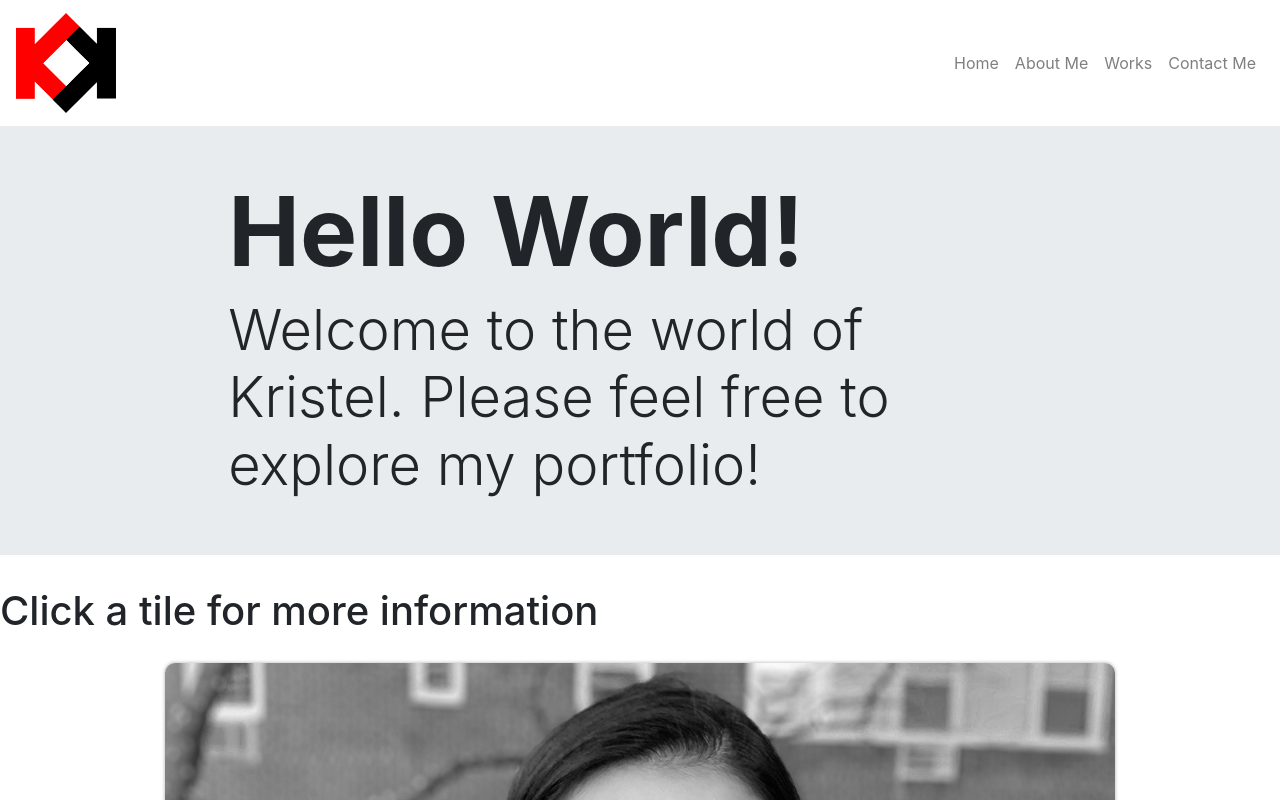
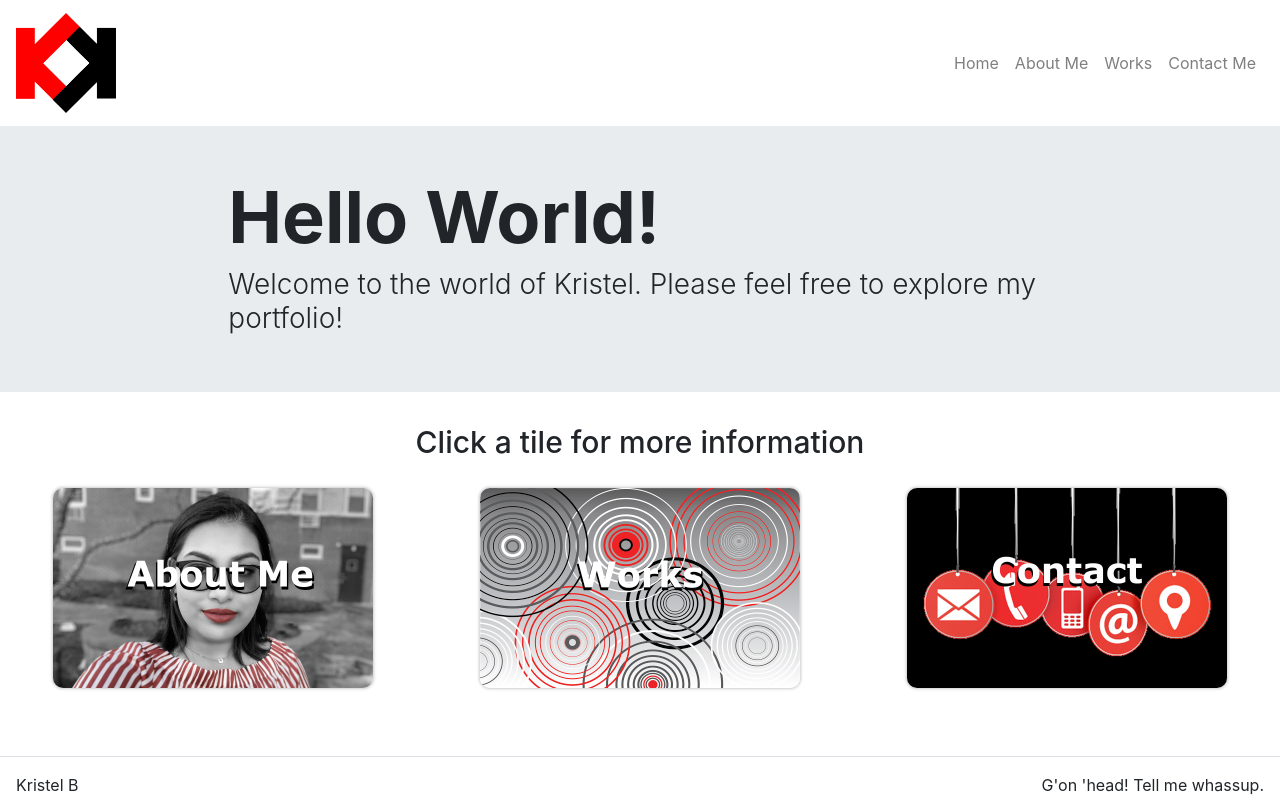
Before and after one commit to kristel-spike/kristel-spike.github.io, a React (Create React App) app in the folder Desktop/kristel-spike.github.io/: page / in a window 1280 px wide. Shown: the top 800 px of the page. Built offline with nearby package versions, Linux system fonts and the light colour scheme.

Commit message:
calling it done at this point

```diff
--- a/Desktop/kristel-spike.github.io/src/components/Form.js
+++ b/Desktop/kristel-spike.github.io/src/components/Form.js
@@ -62,6 +62,7 @@ class Form extends Component {
                 <br></br>
                 <br></br>
                 <label for="message">Message
+                    <br></br>
                     <textarea message={this.state.message} onChange={this.updateMessageLabel} />
                 </label>
 
--- a/Desktop/kristel-spike.github.io/src/components/Projects.js
+++ b/Desktop/kristel-spike.github.io/src/components/Projects.js
@@ -18,7 +18,7 @@ class Projects extends React.Component{
                 {
                     id: 0,
                     title: 'FavLinks',
-                    subTitle: 'React Project that captures your favorite link and displays it.',
+                    subTitle: 'A React Project I worked on.',
                     imgSrc: github,
                     link: 'https://github.com/kristel-spike/favLinks',
                     selected: false
@@ -26,7 +26,7 @@ class Projects extends React.Component{
                 {
                     id: 1,
                     title: 'Behance',
-                    subTitle: 'Check out my other graphic design work.',
+                    subTitle: 'Check out my other design work.',
                     imgSrc: behance,
                     link: 'https://www.behance.net/kristelb',
                     selected: false
--- a/Desktop/kristel-spike.github.io/src/components/Title.js
+++ b/Desktop/kristel-spike.github.io/src/components/Title.js
@@ -11,8 +11,8 @@ function Title(props){
             <Container fluid={true}>
                 <Row className="justify-content-center py-5">
                     <Col md={8} sm={12}>
-                        {props.title && <h1 className="display-1 font-weight-bolder">{props.title}</h1>}
-                        {props.subTitle && <h3 className="display-4 font-weight-light">{props.subTitle}</h3>}
+                        {props.title && <h1 className="display-3 font-weight-bold">{props.title}</h1>}
+                        {props.subTitle && <h3 className="display-5 font-weight-light">{props.subTitle}</h3>}
                     </Col>
                 </Row>
             </Container>
--- a/Desktop/kristel-spike.github.io/src/index.css
+++ b/Desktop/kristel-spike.github.io/src/index.css
@@ -18,8 +18,8 @@ code {
 
 .k-tile-image {
   border-radius: 10px;
-  width: 950px;
-  height: 594px;
+  width: 320px;
+  height: 200px;
   box-shadow: 0px 0px 3px 1px #ccc;
 }
 
@@ -29,18 +29,18 @@ code {
 }
 
 .k-tile-title{
-  font-size: 50px;
+  font-size: 28px;
   margin: 0px;
 }
 
 .k-tile-sub-title{
-  font-size: 30px;
+  font-size: 20px;
   margin: 0px;
 }
 
 .logo{
-  width: 400px;
-  height: 400px;
+  width: 300px;
+  height: 300px;
 }
 
 .nav-logo{
@@ -57,3 +57,8 @@ code {
   font-size: 60px;
   padding-right: 10px;
 }
+
+.header-styles{
+  font-size:30px;
+  text-align: center;
+}
--- a/Desktop/kristel-spike.github.io/src/pages/Contact.js
+++ b/Desktop/kristel-spike.github.io/src/pages/Contact.js
@@ -52,7 +52,7 @@ class Contact extends React.Component{
                         <Col>
                             <Form/>
                         </Col>
-                        <Col></Col>
+
                         <Col>
                             <img src={Logo} alt="Logo" className="logo"></img>
                         </Col>
--- a/Desktop/kristel-spike.github.io/src/pages/HomePage.js
+++ b/Desktop/kristel-spike.github.io/src/pages/HomePage.js
@@ -7,7 +7,7 @@ function HomePage(props){
     return(
         <div>
             <Title title={props.title} subTitle={props.subTitle}/>
-            <h1>Click a tile for more information</h1>
+            <h2 className="header-styles">Click a tile for more information</h2>
             <Carousel/>
         </div>
     );
--- a/Desktop/kristel-spike.github.io/src/pages/Works.js
+++ b/Desktop/kristel-spike.github.io/src/pages/Works.js
@@ -9,7 +9,7 @@ function Works(props){
     return(
         <div>
             <Title className="title-border" title={props.title} subTitle={props.subTitle}/>
-            <h2>Hello World, here's some stuff I did! Just click a tile for more Info.</h2>
+            <h2 className="header-styles">Hello World, here's some stuff I did! Just click a tile for more Info.</h2>
             <Projects/>
         </div>
     );
```
